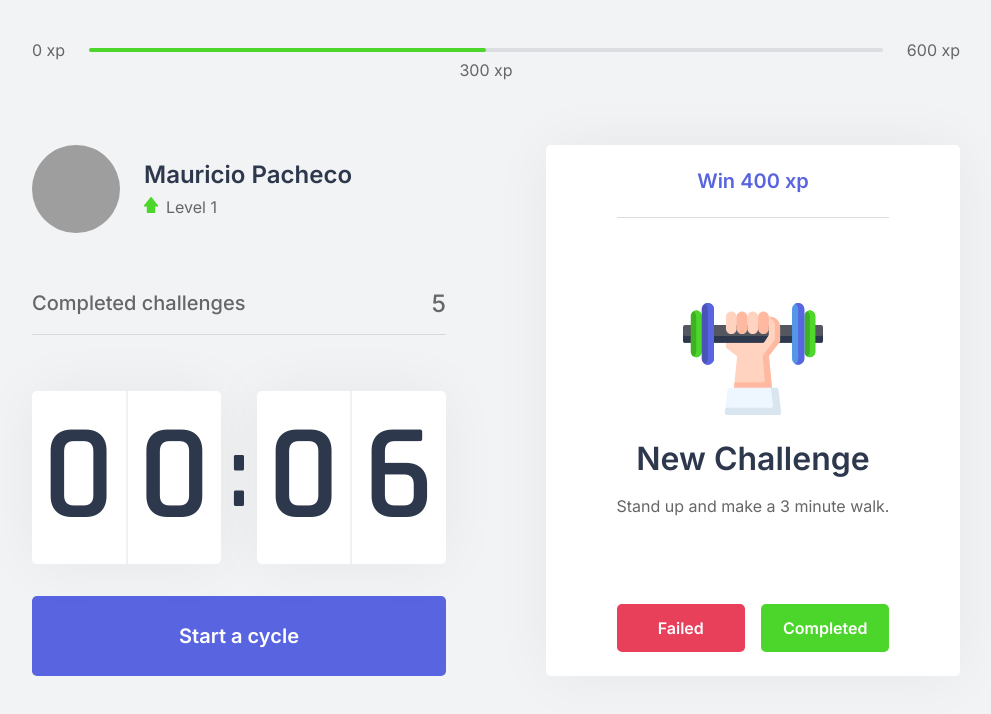
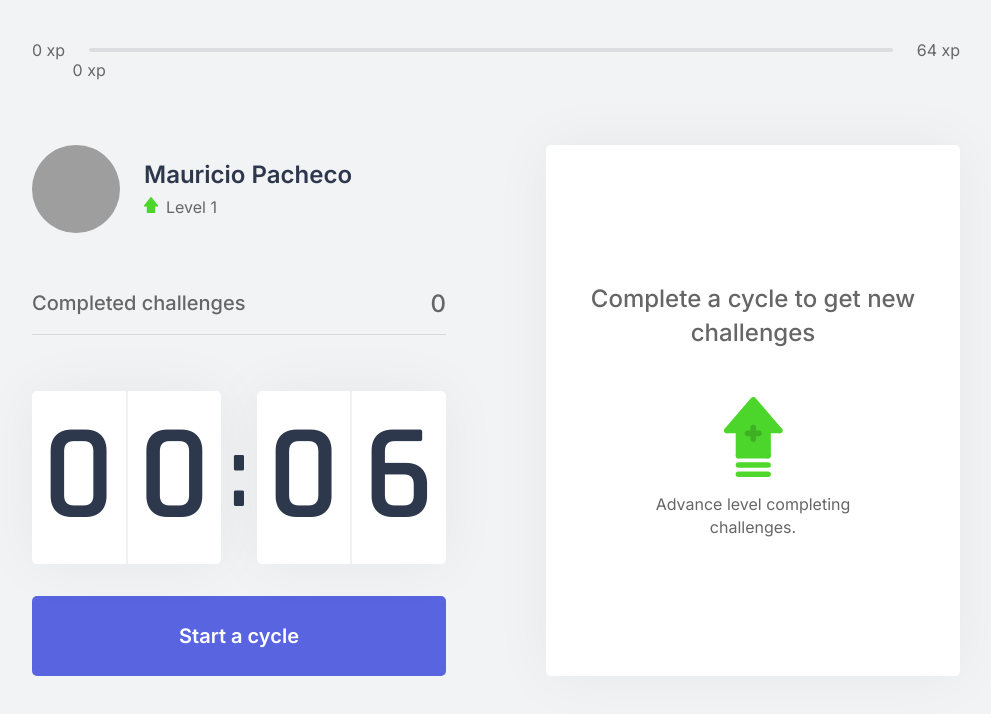
Before and after one commit to mpachecoc/moveit, a Next.js app: page / in a window 1280 px wide. Shown: the top 714 px of the page, without its empty margins (144-1135 px from the left). Built offline with nearby package versions, Linux system fonts and the light colour scheme; grey boxes are pictures that could not be loaded.

Commit message:
Created ChallengeContext

```diff
--- /dev/null
+++ b/challenges.json
@@ -0,0 +1,63 @@
+
+[
+  {
+    "type": "body",
+    "description": "Estique um de seus braços com a palma da mão virada para frente e puxe os dedos para cima por 10 segundos por mão.",
+    "amount": 80
+  },
+  {
+    "type": "body",
+    "description": "Estique seu braço contra o peito e puxe-o utilizando o outro braço por 10 segundos por braço.",
+    "amount": 60
+  },
+  {
+    "type": "body",
+    "description": "Puxe seu pescoço com a ajuda da mão para a direita e para a esquerda, permanecendo na posição por alguns segundos.",
+    "amount": 70
+  },
+  {
+    "type": "body",
+    "description": "Com as duas mãos na parte de trás da cabeça, leve-a para baixo, alongando a parte de trás da região.",
+    "amount": 60
+  },
+  {
+    "type": "body",
+    "description": "Cruze as pernas e desça com as mãos esticadas em direção ao chão. Repita o movimento com a outra perna na frente.",
+    "amount": 100
+  },
+  {
+    "type": "body",
+    "description": "Sentado, abra as pernas e tente encostar as palmas das mãos no chão, repita 3 vezes por 5 segundos.",
+    "amount": 80
+  },
+  {
+    "type": "body",
+    "description": "Puxe o joelho de encontro ao peito e segure, troque de perna após 10 segundos.",
+    "amount": 50
+  },
+  {
+    "type": "body",
+    "description": "Sentado, cruze uma perna e incline seu tronco à frente, troque de perna após 10 segundos.",
+    "amount": 80
+  },
+  {
+    "type": "eye",
+    "description": "Sentado, feche os olhos e cubra-os com as palmas da mão durante 2 minutos, depois abra normalmente.",
+    "amount": 90
+  },
+  {
+    "type": "eye",
+    "description": "Em algum ambiente aberto, olhe o mais longe que puder em quatro direções por 3s, mexa apenas os olhos. Repita 3 vezes.",
+    "amount": 140
+  },
+  {
+    "type": "eye",
+    "description": "Usando os polegares, massage a área abaixo das sobrancelhas em movimentos circulares por 15 segundos.",
+    "amount": 70
+  },
+  {
+    "type": "body",
+    "description": "Em pé, gire a cintura o máximo que puder para a esquerda, segure por cinco segundos. Repita para a direita.",
+    "amount": 90
+  }
+]
--- a/src/components/ChallengeBox.tsx
+++ b/src/components/ChallengeBox.tsx
@@ -1,24 +1,28 @@
+import { useContext } from 'react';
+import { ChallengesContext } from '../contexts/ChallengesContext';
+
 import styles from '../styles/components/ChallengeBox.module.css';
 
 export function ChallengeBox() {
-  const hasActiveChallenge = true;
+  const { activeChallenge, resetChallenge } = useContext(ChallengesContext);
 
   return (
     <div className={styles.challengeBoxContainer}>
-      {hasActiveChallenge ? (
+      {activeChallenge ? (
         <div className={styles.challengeActive}>
-          <header>Win 400 xp</header>
+          <header>Win {activeChallenge.amount} xp</header>
 
           <main>
-            <img src="icons/body.svg" alt=""/>
+            <img src={`icons/${activeChallenge.type}.svg`} alt=""/>
             <strong>New Challenge</strong>
-            <p>Stand up and make a 3 minute walk.</p>
+            <p>{activeChallenge.description}</p>
           </main>
 
           <footer>
             <button
               type="button"
               className={styles.challengeFailButton}
+              onClick={resetChallenge}
             >
               Failed
             </button>
--- a/src/components/CompletedChallenges.tsx
+++ b/src/components/CompletedChallenges.tsx
@@ -1,10 +1,15 @@
+import { useContext } from 'react';
+import { ChallengesContext } from '../contexts/ChallengesContext';
+
 import styles from '../styles/components/CompletedChallenges.module.css'
 
 export function CompletedChallenges() {
+  const { challengesCompleted } = useContext(ChallengesContext);
+
   return(
     <div className={styles.completedChallengesContainer}>
       <span>Completed challenges</span>
-      <span>5</span>
+      <span>{challengesCompleted}</span>
     </div>
   );
 }
--- a/src/components/Countdown.tsx
+++ b/src/components/Countdown.tsx
@@ -1,9 +1,12 @@
-import { useState, useEffect } from 'react';
+import { useState, useEffect, useContext } from 'react';
+import { ChallengesContext } from '../contexts/ChallengesContext';
 import styles from '../styles/components/Countdown.module.css';
 
 let countdownTimeout: NodeJS.Timeout;
 
 export function Countdown() {
+  const { startNewChallenge } = useContext(ChallengesContext);
+
   const [time, setTime] = useState(0.1 * 60);
   const [isActive, setIsActive] = useState(false);
   const [hasFinished, setHasFinished] = useState(false);
@@ -32,6 +35,7 @@
     } else if (isActive && time === 0) {
       setHasFinished(true);
       setIsActive(false);
+      startNewChallenge()
     }
   }, [isActive, time])
 
--- a/src/components/ExperienceBar.tsx
+++ b/src/components/ExperienceBar.tsx
@@ -1,17 +1,24 @@
+import { useContext } from 'react'
+import { ChallengesContext } from '../contexts/ChallengesContext'
+
 import styles from '../styles/components/ExperienceBar.module.css'
 
 export function ExperienceBar () {
+  const { currentExperience, experienceToNextLevel } = useContext(ChallengesContext);
+
+  const percentToNextLevel = Math.round(currentExperience * 100) / experienceToNextLevel;
+
   return (
     <header className={styles.experienceBar}>
       <span>0 xp</span>
       <div>
-        <div style={{ width: '50%' }} />
+        <div style={{ width: `${percentToNextLevel}%` }} />
 
-        <span className={styles.currentExperience} style={{ left: '50%' }}>
-          300 xp
+        <span className={styles.currentExperience} style={{ left: `${percentToNextLevel}%` }}>
+          {currentExperience} xp
         </span>
       </div>
-      <span>600 xp</span>
+      <span>{experienceToNextLevel} xp</span>
     </header>
   )
 }
--- /dev/null
+++ b/src/contexts/ChallengesContext.tsx
@@ -0,0 +1,68 @@
+import { createContext, useState, ReactNode } from 'react';
+
+import challenges from '../../challenges.json';
+
+interface Challenge {
+  type: 'body' | 'eye';
+  description: string;
+  amount: number;
+}
+
+interface ChallengesContextData {
+  level: number;
+  currentExperience: number;
+  challengesCompleted: number;
+  activeChallenge: Challenge;
+  experienceToNextLevel: number;
+  levelUp: () => void;
+  startNewChallenge: () => void;
+  resetChallenge: () => void;
+}
+
+interface ChallengesProviderProps {
+  children: ReactNode;
+}
+
+export const ChallengesContext = createContext({} as ChallengesContextData);
+
+export function ChallengesProvider({ children }: ChallengesProviderProps) {
+  const [level, setLevel] = useState(1);
+  const [currentExperience, setCurrentExperience] = useState(0);
+  const [challengesCompleted, setChallengesCompleted] = useState(0);
+
+  const [activeChallenge, setActiveChallenge] = useState(null);
+
+  const experienceToNextLevel = Math.pow((level + 1) * 4, 2)
+
+  function levelUp() {
+    setLevel(level + 1);
+  }
+
+  function startNewChallenge() {
+    const randomChallengeIndex = Math.floor(Math.random() * challenges.length);
+    const challenge = challenges[randomChallengeIndex];
+
+    setActiveChallenge(challenge);
+  }
+
+  function resetChallenge() {
+    setActiveChallenge(null);
+  }
+
+  return (
+    <ChallengesContext.Provider
+      value={{
+        level,
+        currentExperience,
+        challengesCompleted,
+        levelUp,
+        startNewChallenge,
+        activeChallenge,
+        resetChallenge,
+        experienceToNextLevel
+      }}
+    >
+      {children}
+    </ChallengesContext.Provider>
+  )
+}
--- a/src/pages/_app.tsx
+++ b/src/pages/_app.tsx
@@ -1,7 +1,13 @@
 import '../styles/global.css'
 
+import { ChallengesProvider } from '../contexts/ChallengesContext'
+
 function MyApp({ Component, pageProps }) {
-  return <Component {...pageProps} />
+  return (
+    <ChallengesProvider>
+      <Component {...pageProps} />
+    </ChallengesProvider>
+  )
 }
 
 export default MyApp
```
